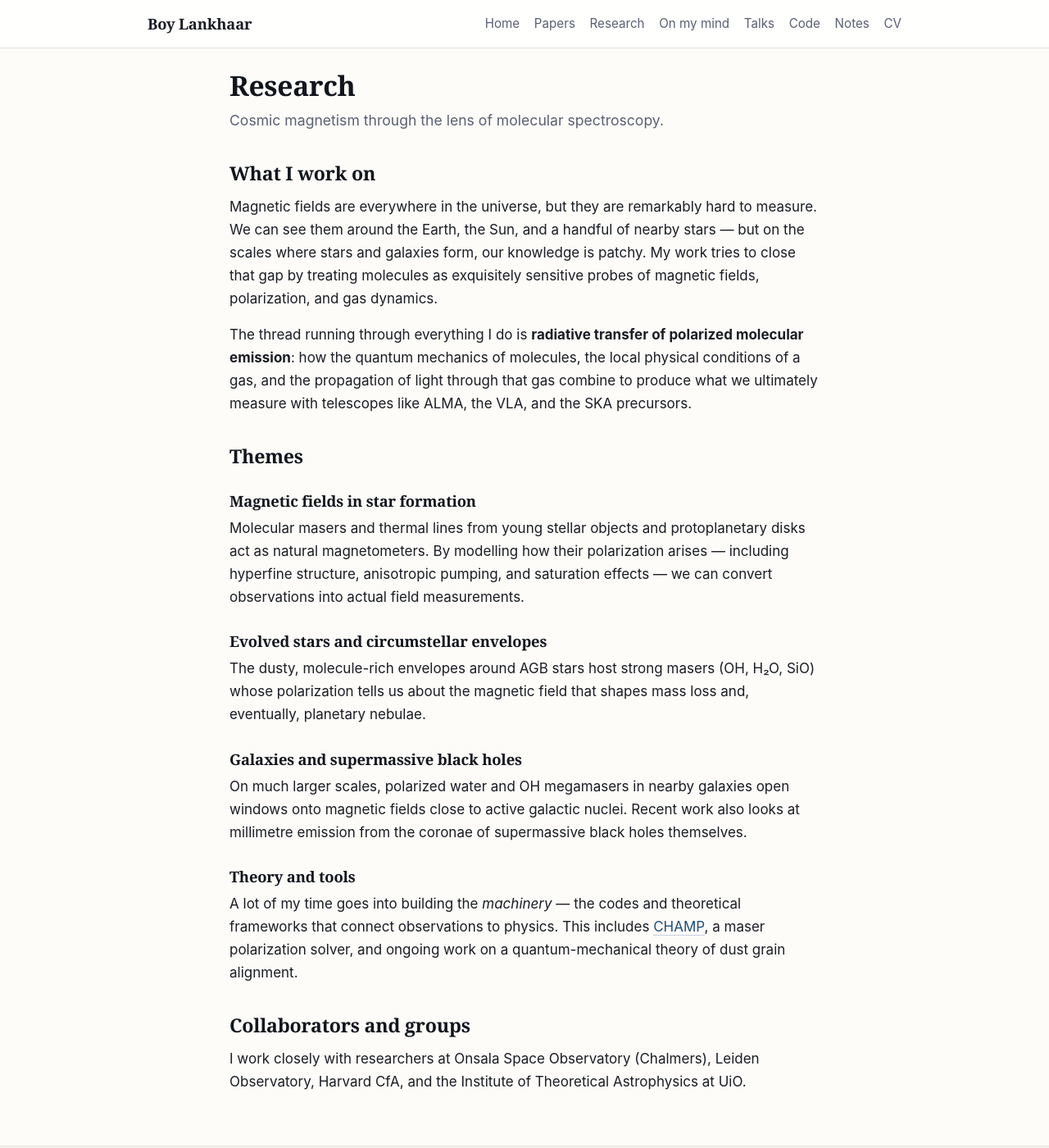
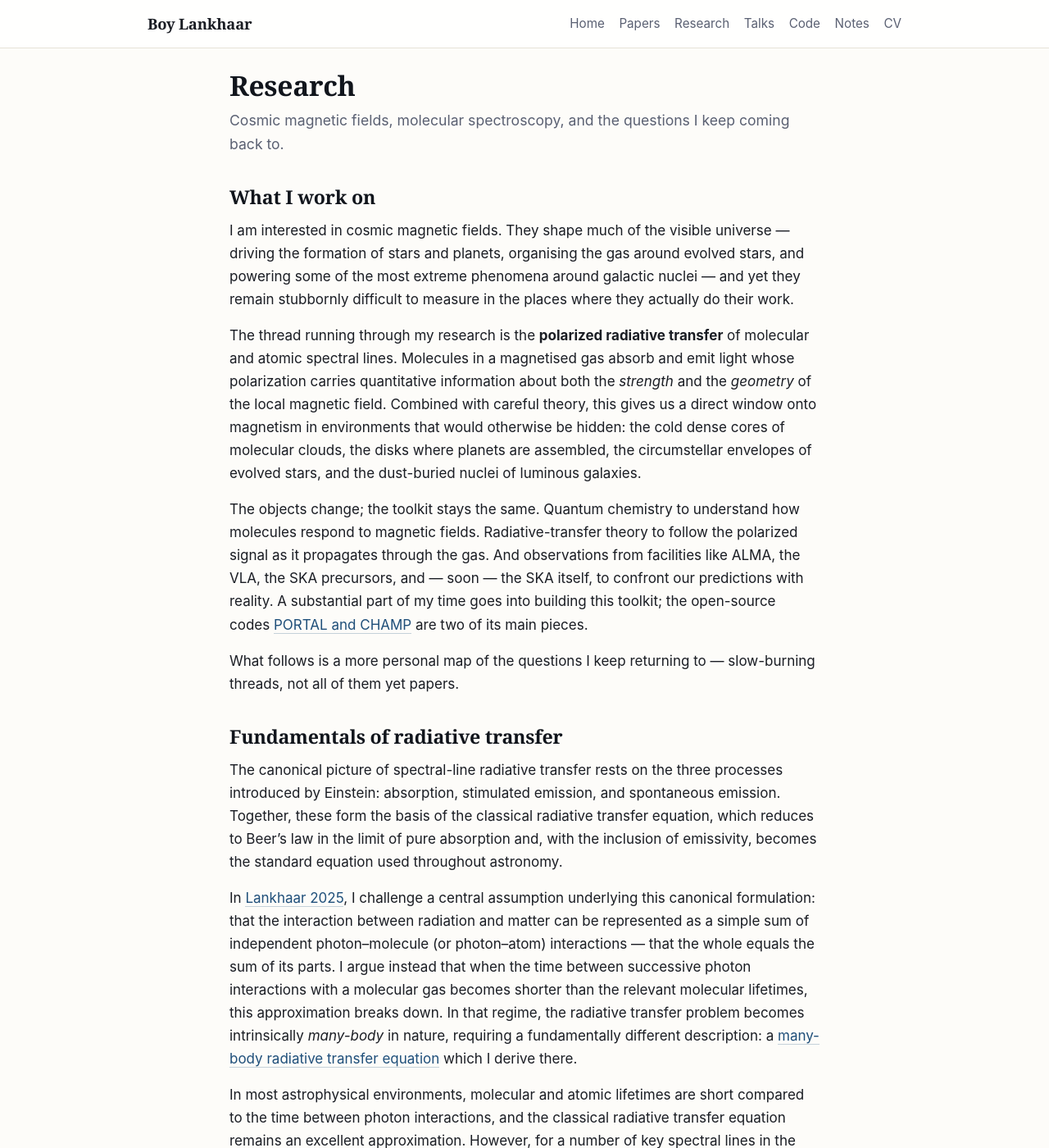
Before and after one commit to blankhaar/blankhaar.github.io, a Jekyll site: the page built from research.md, in a window 1280 px wide and 1400 px high. Shown: the whole window at 82% size. Built offline with Jekyll 4.4.1, drawn with Linux system fonts in a browser that asks for light colours; some of the changed text lies outside the part shown.

Commit message:
Merge On my mind into Research; drop standalone page

```diff
--- a/_includes/header.html
+++ b/_includes/header.html
@@ -5,7 +5,6 @@
       <a href="{{ '/' | relative_url }}">Home</a>
       <a href="{{ '/papers/' | relative_url }}">Papers</a>
       <a href="{{ '/research/' | relative_url }}">Research</a>
-      <a href="{{ '/on-my-mind/' | relative_url }}">On my mind</a>
       <a href="{{ '/talks/' | relative_url }}">Talks</a>
       <a href="{{ '/code/' | relative_url }}">Code</a>
       <a href="{{ '/blog/' | relative_url }}">Notes</a>
--- a/on-my-mind.md
+++ /dev/null
@@ -1,32 +0,0 @@
----
-layout: page
-title: On my mind
-subtitle: Long-running research threads — questions and projects I keep returning to, even when they are not yet papers.
-permalink: /on-my-mind/
----
-
-Not everything I work on shows up in the publication list. Some questions are slow-burning, some are collaborative, some are still half-formed. This page is where I keep track of those threads.
-
-## Fundamentals of radiative transfer
-
-The canonical picture of spectral-line radiative transfer rests on the three processes introduced by Einstein: absorption, stimulated emission, and spontaneous emission. Together, these form the basis of the classical radiative transfer equation, which reduces to Beer's law in the limit of pure absorption and, with the inclusion of emissivity, becomes the standard equation used throughout astronomy.
-
-In [Lankhaar 2025](https://arxiv.org/abs/2505.03888), I challenge a central assumption underlying this canonical formulation: that the interaction between radiation and matter can be represented as a simple sum of independent photon–molecule (or photon–atom) interactions — that the whole equals the sum of its parts. I argue instead that when the time between successive photon interactions with a molecular gas becomes shorter than the relevant molecular lifetimes, this approximation breaks down. In that regime, the radiative transfer problem becomes intrinsically *many-body* in nature, requiring a fundamentally different description: a [many-body radiative transfer equation](https://arxiv.org/abs/2505.03888) which I derive there.
-
-In most astrophysical environments, molecular and atomic lifetimes are short compared to the time between photon interactions, and the classical radiative transfer equation remains an excellent approximation. However, for a number of key spectral lines in the interstellar medium, in stellar atmospheres, and in planetary atmospheres (including the Earth's), photons no longer interact with matter one molecule at a time. Instead, I maintain that they probe a collective, many-body medium — a regime where the classical equation begins to fail and must be replaced by a more complete description.
-
-## Magnetic fields in star formation and protoplanetary disks
-
-Stars form inside cold, magnetised clouds of gas, and the planets that follow form in the disks left over after the star itself has finished assembling. Magnetic fields thread this entire chain — clouds, collapsing cores, disks — and theory has long argued that they decide where gas can go, how fast it can fall in, and ultimately where matter accumulates into stars and planets. The question is not really *whether* magnetic fields matter; it is *how*, and *how much*, at each stage along the way.
-
-The honest answer is that we still struggle to measure them. The fields are weak, the gas they thread is often faint, and most of our standard observational tools give us only indirect or statistical glimpses. What I am most interested in is using the **polarization of spectral lines** to do better. When light from atoms or molecules in a magnetised gas is observed carefully, its polarization carries quantitative information about both the *strength* and the *geometry* of the field — and unlike most other diagnostics, it does so for each line and each region of the source, exactly where the gas of interest sits.
-
-Line polarization has historically been a niche tool, partly because the underlying physics is subtle and the signals are small. A lot of my work has gone into making it a reliable everyday diagnostic — see, for instance, the [TW Hya magnetic-field measurement]({{ '/papers/tw-hya-magnetic-field/' | relative_url }}) — and into applying it to the open questions of star and planet formation. I am convinced that this is the route by which we will eventually be able to *map*, rather than merely guess at, the magnetic fields that shape how stars and planets come into being.
-
-## Nuclear dynamics of extreme galaxies
-
-Cosmically speaking, we live in a rather boring epoch of the Universe's history. Had we been observing the sky some 10 billion years ago — during an era known as *Cosmic Noon* — we would have seen it glowing brightly, especially in the infrared, as colliding galaxies triggered prodigious episodes of star formation.
-
-The best present-day analogues of these Cosmic Noon systems are the luminous and ultraluminous infrared galaxies (LIRGs and ULIRGs). These nearby — though still tens of megaparsecs away — and often interacting galaxy systems offer a unique laboratory to study, in remarkable detail, how galaxies evolve under extreme conditions, how gas is transported to their nuclei, and how violent interactions shape their future.
-
-Since the advent of ALMA, we have been able to probe these galaxies with unprecedented spatial and spectral resolution. Almost all of them reveal intricate and sometimes spectacular gas flows into and out of their nuclear regions (check out [this one]({{ '/papers/zw049-oh-megamaser-fountain/' | relative_url }})). I am convinced that magnetic fields are deeply involved in shaping these flows, and I am building a research program to prove it.
--- a/research.md
+++ b/research.md
@@ -1,30 +1,40 @@
 ---
 layout: page
 title: Research
-subtitle: Cosmic magnetism through the lens of molecular spectroscopy.
+subtitle: Cosmic magnetic fields, molecular spectroscopy, and the questions I keep coming back to.
 permalink: /research/
 ---
 
 ## What I work on
 
-Magnetic fields are everywhere in the universe, but they are remarkably hard to measure. We can see them around the Earth, the Sun, and a handful of nearby stars — but on the scales where stars and galaxies form, our knowledge is patchy. My work tries to close that gap by treating molecules as exquisitely sensitive probes of magnetic fields, polarization, and gas dynamics.
+I am interested in cosmic magnetic fields. They shape much of the visible universe — driving the formation of stars and planets, organising the gas around evolved stars, and powering some of the most extreme phenomena around galactic nuclei — and yet they remain stubbornly difficult to measure in the places where they actually do their work.
 
-The thread running through everything I do is **radiative transfer of polarized molecular emission**: how the quantum mechanics of molecules, the local physical conditions of a gas, and the propagation of light through that gas combine to produce what we ultimately measure with telescopes like ALMA, the VLA, and the SKA precursors.
+The thread running through my research is the **polarized radiative transfer** of molecular and atomic spectral lines. Molecules in a magnetised gas absorb and emit light whose polarization carries quantitative information about both the *strength* and the *geometry* of the local magnetic field. Combined with careful theory, this gives us a direct window onto magnetism in environments that would otherwise be hidden: the cold dense cores of molecular clouds, the disks where planets are assembled, the circumstellar envelopes of evolved stars, and the dust-buried nuclei of luminous galaxies.
 
-## Themes
+The objects change; the toolkit stays the same. Quantum chemistry to understand how molecules respond to magnetic fields. Radiative-transfer theory to follow the polarized signal as it propagates through the gas. And observations from facilities like ALMA, the VLA, the SKA precursors, and — soon — the SKA itself, to confront our predictions with reality. A substantial part of my time goes into building this toolkit; the open-source codes [PORTAL and CHAMP]({{ '/code/' | relative_url }}) are two of its main pieces.
 
-### Magnetic fields in star formation
-Molecular masers and thermal lines from young stellar objects and protoplanetary disks act as natural magnetometers. By modelling how their polarization arises — including hyperfine structure, anisotropic pumping, and saturation effects — we can convert observations into actual field measurements.
+What follows is a more personal map of the questions I keep returning to — slow-burning threads, not all of them yet papers.
 
-### Evolved stars and circumstellar envelopes
-The dusty, molecule-rich envelopes around AGB stars host strong masers (OH, H₂O, SiO) whose polarization tells us about the magnetic field that shapes mass loss and, eventually, planetary nebulae.
+## Fundamentals of radiative transfer
 
-### Galaxies and supermassive black holes
-On much larger scales, polarized water and OH megamasers in nearby galaxies open windows onto magnetic fields close to active galactic nuclei. Recent work also looks at millimetre emission from the coronae of supermassive black holes themselves.
+The canonical picture of spectral-line radiative transfer rests on the three processes introduced by Einstein: absorption, stimulated emission, and spontaneous emission. Together, these form the basis of the classical radiative transfer equation, which reduces to Beer's law in the limit of pure absorption and, with the inclusion of emissivity, becomes the standard equation used throughout astronomy.
 
-### Theory and tools
-A lot of my time goes into building the *machinery* — the codes and theoretical frameworks that connect observations to physics. This includes [CHAMP](https://github.com/{{ site.author.github }}), a maser polarization solver, and ongoing work on a quantum-mechanical theory of dust grain alignment.
+In [Lankhaar 2025](https://arxiv.org/abs/2505.03888), I challenge a central assumption underlying this canonical formulation: that the interaction between radiation and matter can be represented as a simple sum of independent photon–molecule (or photon–atom) interactions — that the whole equals the sum of its parts. I argue instead that when the time between successive photon interactions with a molecular gas becomes shorter than the relevant molecular lifetimes, this approximation breaks down. In that regime, the radiative transfer problem becomes intrinsically *many-body* in nature, requiring a fundamentally different description: a [many-body radiative transfer equation](https://arxiv.org/abs/2505.03888) which I derive there.
 
-## Collaborators and groups
+In most astrophysical environments, molecular and atomic lifetimes are short compared to the time between photon interactions, and the classical radiative transfer equation remains an excellent approximation. However, for a number of key spectral lines in the interstellar medium, in stellar atmospheres, and in planetary atmospheres (including the Earth's), photons no longer interact with matter one molecule at a time. Instead, I maintain that they probe a collective, many-body medium — a regime where the classical equation begins to fail and must be replaced by a more complete description.
 
-I work closely with researchers at Onsala Space Observatory (Chalmers), Leiden Observatory, Harvard CfA, and the Institute of Theoretical Astrophysics at UiO.
+## Magnetic fields in star formation and protoplanetary disks
+
+Stars form inside cold, magnetised clouds of gas, and the planets that follow form in the disks left over after the star itself has finished assembling. Magnetic fields thread this entire chain — clouds, collapsing cores, disks — and theory has long argued that they decide where gas can go, how fast it can fall in, and ultimately where matter accumulates into stars and planets. The question is not really *whether* magnetic fields matter; it is *how*, and *how much*, at each stage along the way.
+
+The honest answer is that we still struggle to measure them. The fields are weak, the gas they thread is often faint, and most of our standard observational tools give us only indirect or statistical glimpses. What I am most interested in is using the **polarization of spectral lines** to do better. When light from atoms or molecules in a magnetised gas is observed carefully, its polarization carries quantitative information about both the *strength* and the *geometry* of the field — and unlike most other diagnostics, it does so for each line and each region of the source, exactly where the gas of interest sits.
+
+Line polarization has historically been a niche tool, partly because the underlying physics is subtle and the signals are small. A lot of my work has gone into making it a reliable everyday diagnostic — see, for instance, the [TW Hya magnetic-field measurement]({{ '/papers/tw-hya-magnetic-field/' | relative_url }}) — and into applying it to the open questions of star and planet formation. I am convinced that this is the route by which we will eventually be able to *map*, rather than merely guess at, the magnetic fields that shape how stars and planets come into being.
+
+## Nuclear dynamics of extreme galaxies
+
+Cosmically speaking, we live in a rather boring epoch of the Universe's history. Had we been observing the sky some 10 billion years ago — during an era known as *Cosmic Noon* — we would have seen it glowing brightly, especially in the infrared, as colliding galaxies triggered prodigious episodes of star formation.
+
+The best present-day analogues of these Cosmic Noon systems are the luminous and ultraluminous infrared galaxies (LIRGs and ULIRGs). These nearby — though still tens of megaparsecs away — and often interacting galaxy systems offer a unique laboratory to study, in remarkable detail, how galaxies evolve under extreme conditions, how gas is transported to their nuclei, and how violent interactions shape their future.
+
+Since the advent of ALMA, we have been able to probe these galaxies with unprecedented spatial and spectral resolution. Almost all of them reveal intricate and sometimes spectacular gas flows into and out of their nuclear regions (check out [this one]({{ '/papers/zw049-oh-megamaser-fountain/' | relative_url }})). I am convinced that magnetic fields are deeply involved in shaping these flows, and I am building a research programme to prove it.
```
